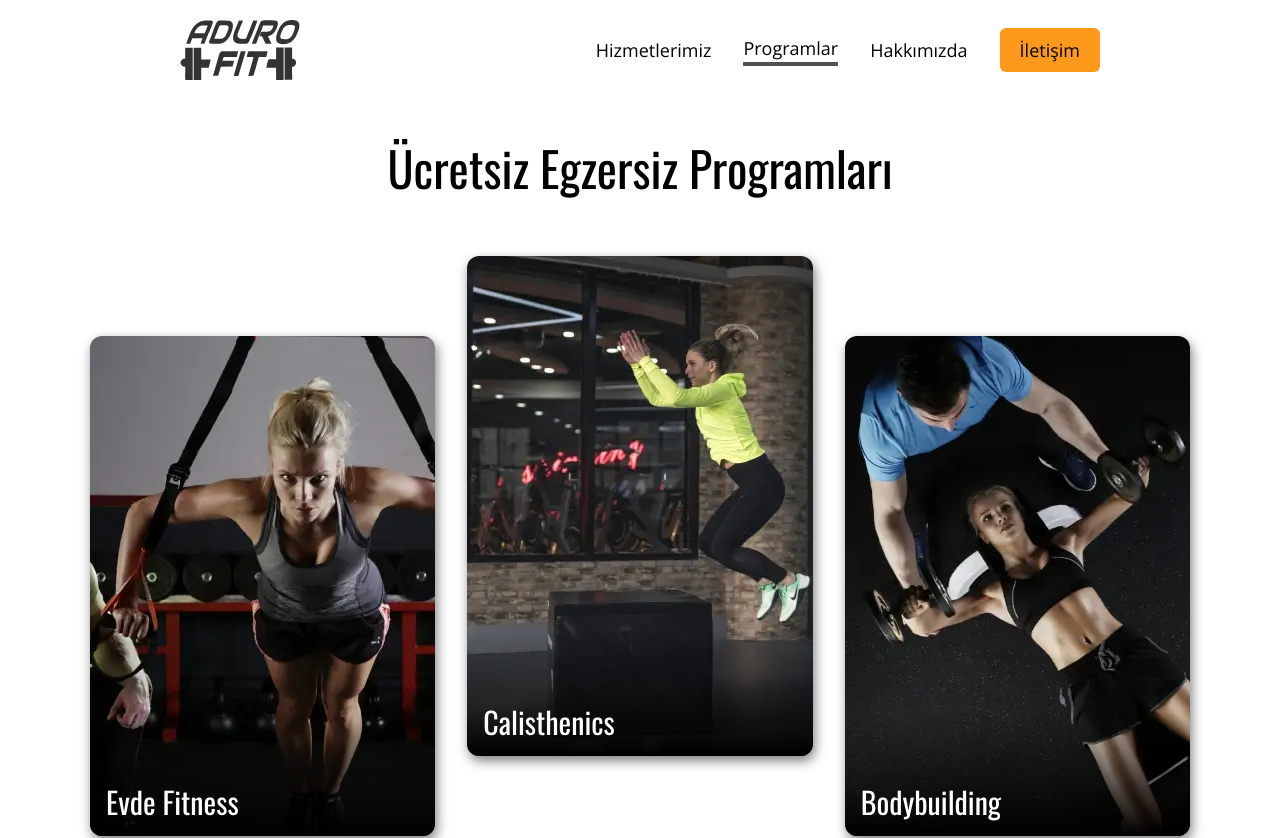
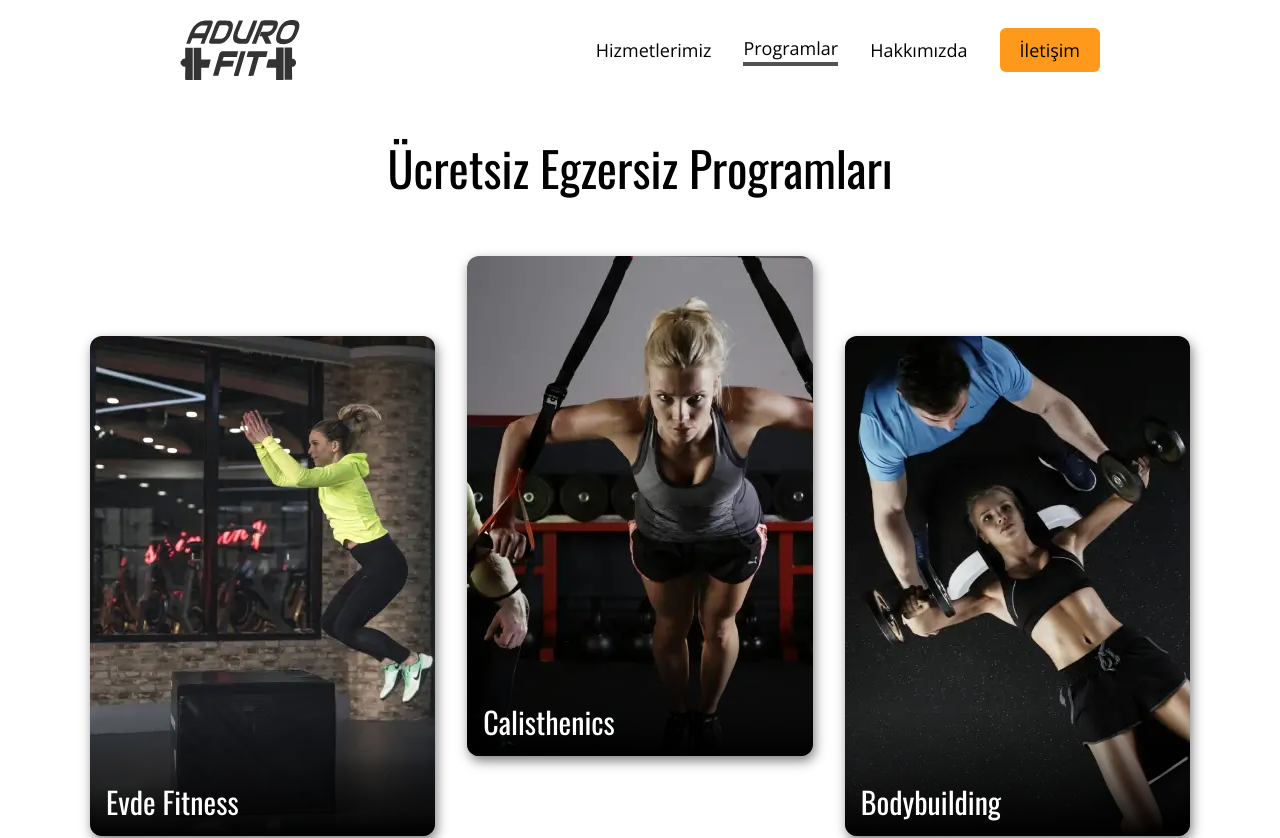
Before and after one commit to ethmore/gym-website, a Next.js app: page /programlar in a window 1280 px wide. Shown: the top 838 px of the page. Built offline with nearby package versions, Linux system fonts and the light colour scheme.

Commit message:
Corrected img alt. | Add: data.map

```diff
--- a/app/Components/Programs/Programs.tsx
+++ b/app/Components/Programs/Programs.tsx
@@ -11,13 +11,13 @@ const data: ProgramCard[] = [
     {
         href: "/programlar",
         imgSrc: "./programs2.webp",
-        imgAlt: "egzersiz halkalarıyla şınav çeken sarışın kadın",
+        imgAlt: "bir kutunun üzerine atlayan kadın",
         title: "Evde Fitness",
     },
     {
         href: "/programlar",
         imgSrc: "./programs1.webp",
-        imgAlt: "bir kutunun üzerine atlayan kadın",
+        imgAlt: "egzersiz halkalarıyla şınav çeken sarışın kadın",
         title: "Calisthenics",
     },
     {
--- a/app/Components/Programs/ProgramsV2.tsx
+++ b/app/Components/Programs/ProgramsV2.tsx
@@ -4,19 +4,19 @@ import ProgramsCard from "./ProgramsCard";
 
 const data: ProgramCard[] = [
     {
-        href: "/programlar",
+        href: "/programlar/evde_fitness",
         imgSrc: "./programs2.webp",
-        imgAlt: "egzersiz halkalarıyla şınav çeken sarışın kadın",
+        imgAlt: "bir kutunun üzerine atlayan kadın",
         title: "Evde Fitness",
     },
     {
-        href: "/programlar",
+        href: "/programlar/calisthenics",
         imgSrc: "./programs1.webp",
-        imgAlt: "bir kutunun üzerine atlayan kadın",
+        imgAlt: "egzersiz halkalarıyla şınav çeken sarışın kadın",
         title: "Calisthenics",
     },
     {
-        href: "/programlar",
+        href: "/programlar/bodybuilding",
         imgSrc: "./programs3.webp",
         imgAlt: "bir kadın dambıllarla bench press yapıyor, bir adam ona yardım ediyor",
         title: "Bodybuilding",
@@ -30,24 +30,17 @@ export default function ProgramsV2() {
                 Ücretsiz Egzersiz Programları
             </h1>
             <div className="flex flex-col sm:flex-row gap-8 justify-center justify-items-center mt-16">
-                <ProgramsCard
-                    href="/programlar/evde_fitness"
-                    imgSrc="/programs1.webp"
-                    imgAlt="egzersiz halkalarıyla şınav çeken sarışın kadın"
-                    title="Evde Fitness"
-                />
-                <ProgramsCard
-                    href="/programlar/calisthenics"
-                    imgSrc="/programs2.webp"
-                    imgAlt="bir kutunun üzerine atlayan kadın"
-                    title="Calisthenics"
-                />
-                <ProgramsCard
-                    href="/programlar/bodybuilding"
-                    imgSrc="/programs3.webp"
-                    imgAlt="bir kadın dambıllarla bench press yapıyor, bir adam ona yardım ediyor"
-                    title="Bodybuilding"
-                />
+                {data.map((item, index) => {
+                    return (
+                        <ProgramsCard
+                            key={index}
+                            href={item.href}
+                            imgSrc={item.imgSrc}
+                            imgAlt={item.imgAlt}
+                            title={item.title}
+                        />
+                    );
+                })}
             </div>
         </section>
     );
```
